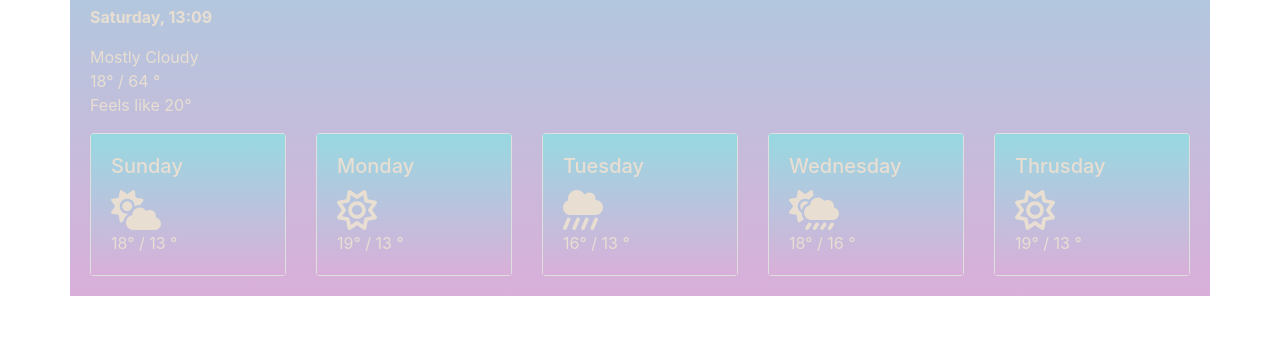
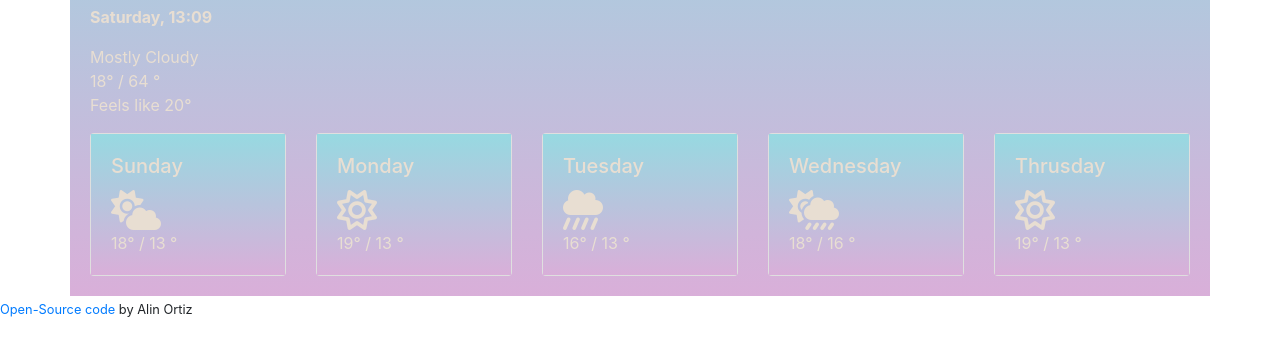
Before and after one commit to alinOrwls/Weather-shecodes, a plain HTML site: page index.html in a window 1280 px wide. Shown: the part 270-626 px from the top of the page. Drawn offline with nearby package versions, Linux system fonts and the light colour scheme; no server answers.

Commit message:
added source code

```diff
--- a/index.html
+++ b/index.html
@@ -119,7 +119,10 @@
     </div>
     </div>
     </div>
-
     <script src="index.js"></script>
+    <small >
+        <a href="https://github.com/alinOrwls/Weather-shecodes" >Open-Source code </a>
+        by Alin Ortiz
+    </small>
 </body>
 </html>
```
